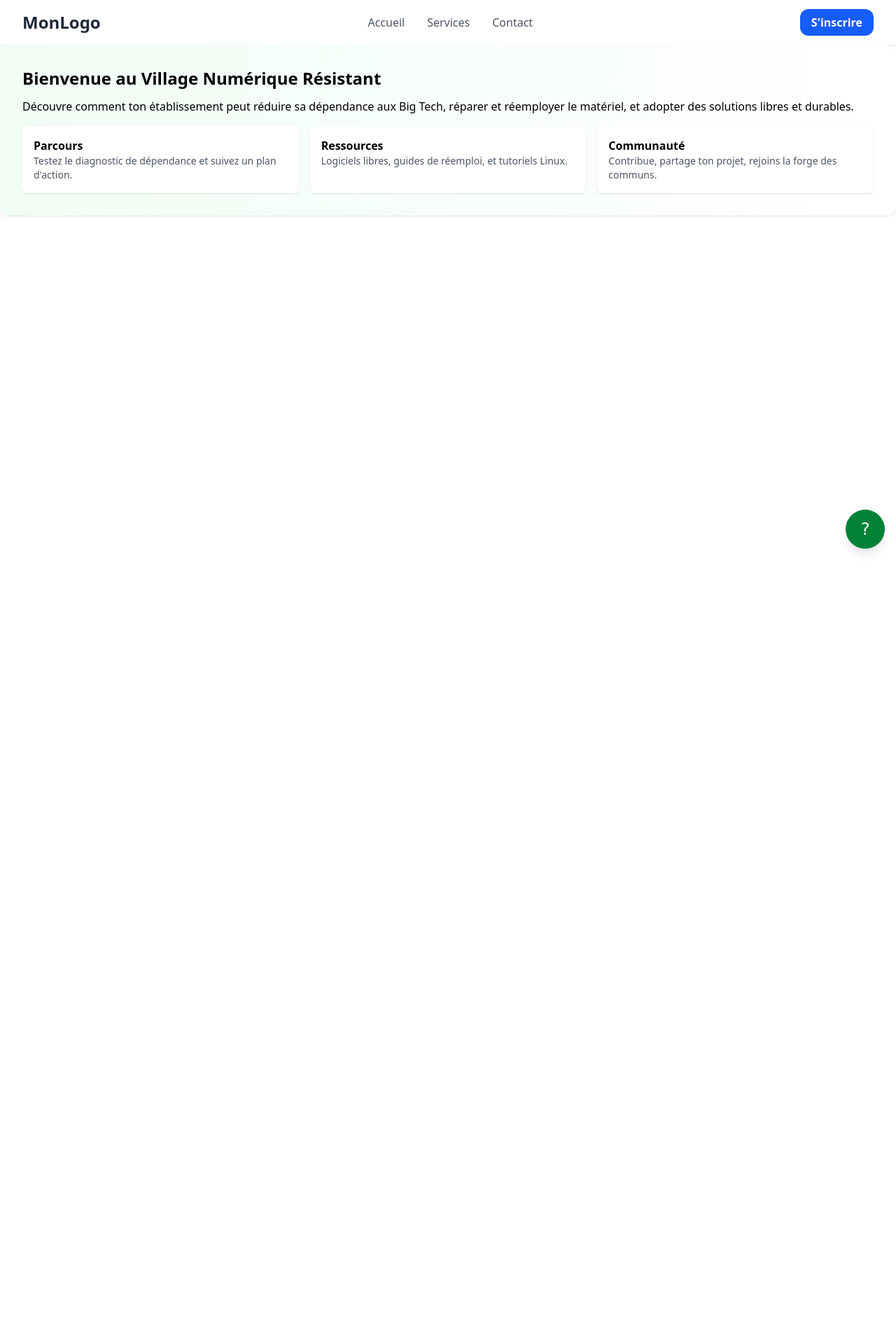
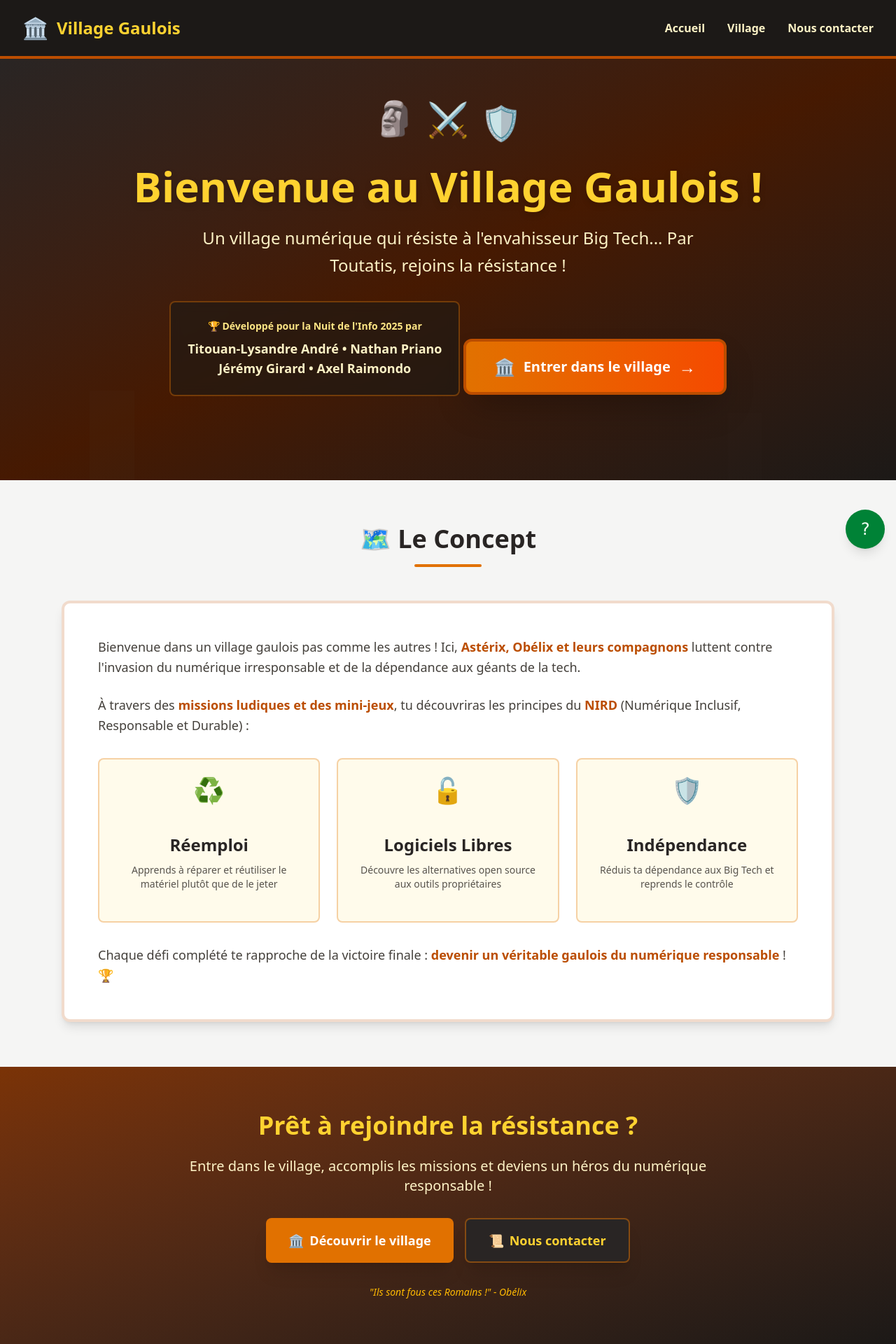
Before and after one commit to gJmry/NDLI-2025, a SvelteKit app: page / in a window 1280 px wide. Shown: the top 1920 px of the page at 70% size. Before the commit the page ends 800 px from the top, so only its background shows below. Built offline with nearby package versions, Linux system fonts and the light colour scheme.

Commit message:
page d'accueil

```diff
--- a/src/lib/components/Header.svelte
+++ b/src/lib/components/Header.svelte
@@ -1,50 +1,56 @@
-<header class="bg-white shadow">
+<script>
+    let mobileMenuOpen = false;
+
+    function toggleMenu() {
+        mobileMenuOpen = !mobileMenuOpen;
+    }
+</script>
+
+<!-- Header -->
+<header class="bg-stone-900 border-b-4 border-amber-700 shadow-lg">
     <div class="mx-auto max-w-7xl px-4 sm:px-6 lg:px-8">
-        <div class="flex h-16 items-center justify-between">
-
-            <a href="#" class="text-2xl font-bold text-gray-800">
-                MonLogo
+        <div class="flex h-20 items-center justify-between">
+            <!-- Logo -->
+            <a href="/" class="flex items-center gap-3 group">
+                <span class="text-3xl">🏛️</span>
+                <span class="text-2xl font-black text-amber-300 group-hover:text-amber-200 transition">
+                    Village Gaulois
+                </span>
             </a>
 
-            <nav class="hidden md:flex space-x-8 text-gray-600 font-medium">
-                <a href="#" class="hover:text-gray-900 transition">Accueil</a>
-                <a href="#" class="hover:text-gray-900 transition">Services</a>
-                <a href="#" class="hover:text-gray-900 transition">Contact</a>
+            <!-- Navigation desktop -->
+            <nav class="hidden md:flex space-x-8 text-amber-100 font-semibold">
+                <a href="/" class="hover:text-amber-300 transition-colors">
+                    Accueil
+                </a>
+                <a href="/village" class="hover:text-amber-300 transition-colors">
+                    Village
+                </a>
+                <a href="/papyrus-form" class="hover:text-amber-300 transition-colors">
+                    Nous contacter
+                </a>
             </nav>
 
-            <div class="hidden md:block">
-                <a href="#"
-                   class="rounded-xl bg-blue-600 px-4 py-2 text-white font-semibold hover:bg-blue-700 transition">
-                    S'inscrire
-                </a>
-            </div>
-
-            <button class="md:hidden p-2 rounded hover:bg-gray-100 transition" id="menu-btn">
+            <!-- Bouton mobile -->
+            <button
+                class="md:hidden p-2 rounded text-amber-300 hover:bg-stone-800 transition"
+                on:click={toggleMenu}
+            >
                 <svg xmlns="http://www.w3.org/2000/svg" class="h-6 w-6" fill="none"
                      viewBox="0 0 24 24" stroke="currentColor" stroke-width="2">
                     <path stroke-linecap="round" stroke-linejoin="round"
                           d="M4 6h16M4 12h16M4 18h16" />
                 </svg>
             </button>
-
         </div>
     </div>
 
-    <nav id="mobile-menu" class="md:hidden hidden px-4 pb-4 space-y-3 text-gray-700">
-        <a href="#" class="block hover:text-gray-900 transition">Accueil</a>
-        <a href="#" class="block hover:text-gray-900 transition">Services</a>
-        <a href="#" class="block hover:text-gray-900 transition">Contact</a>
-        <a href="#"
-           class="block text-center rounded-xl bg-blue-600 px-4 py-2 text-white font-semibold hover:bg-blue-700 transition">
-            S'inscrire
-        </a>
-    </nav>
-
-    <script>
-        const btn = document.getElementById('menu-btn');
-        const menu = document.getElementById('mobile-menu');
-        btn.addEventListener('click', () => {
-            menu.classList.toggle('hidden');
-        });
-    </script>
+    <!-- Menu mobile -->
+    {#if mobileMenuOpen}
+        <nav class="md:hidden px-4 pb-4 space-y-3 text-amber-100 border-t border-amber-700/30">
+            <a href="/" class="block py-2 hover:text-amber-300 transition">Accueil</a>
+            <a href="/village" class="block py-2 hover:text-amber-300 transition">Village</a>
+            <a href="/papyrus-form" class="block py-2 hover:text-amber-300 transition">Nous contacter</a>
+        </nav>
+    {/if}
 </header>
--- a/src/routes/+page.svelte
+++ b/src/routes/+page.svelte
@@ -5,39 +5,163 @@
 </script>
 
 <!-- <IntroLogo />  a remettre-->
-<Header />
-<section
-    class="bg-gradient-to-r from-green-50 to-white rounded-xl p-8 shadow-sm"
->
-    <h2 class="text-2xl font-bold mb-3">
-        Bienvenue au Village Numérique Résistant
-    </h2>
-    <p class="mb-4">
-        Découvre comment ton établissement peut réduire sa dépendance aux Big
-        Tech, réparer et réemployer le matériel, et adopter des solutions libres
-        et durables.
-    </p>
 
-    <div class="grid grid-cols-1 md:grid-cols-3 gap-4">
-        <div class="p-4 bg-white rounded-lg shadow">
-            <h3 class="font-semibold">Parcours</h3>
-            <p class="text-sm text-gray-600">
-                Testez le diagnostic de dépendance et suivez un plan d'action.
+ <Header />
+<section class="relative bg-gradient-to-br from-stone-800 via-amber-950 to-stone-900 text-amber-50 py-20 overflow-hidden">
+    <!-- Décor discret -->
+    <div class="absolute inset-0 opacity-10">
+        <div class="absolute bottom-0 left-[10%] w-16 h-32 bg-stone-600 opacity-50"></div>
+        <div class="absolute bottom-0 right-[15%] w-12 h-24 bg-stone-700 opacity-40"></div>
+    </div>
+
+    <div class="relative mx-auto max-w-5xl px-6 text-center">
+        <div class="mb-6 flex justify-center gap-4 text-5xl">
+            <span class="animate-bounce" style="animation-duration: 2s;">🗿</span>
+            <span class="animate-bounce" style="animation-duration: 2s; animation-delay: 0.2s;">⚔️</span>
+            <span class="animate-bounce" style="animation-duration: 2s; animation-delay: 0.4s;">🛡️</span>
+        </div>
+
+        <h1 class="text-5xl md:text-6xl font-black text-amber-300 mb-6 drop-shadow-lg">
+            Bienvenue au Village Gaulois !
+        </h1>
+
+        <p class="text-xl md:text-2xl text-amber-100 mb-8 max-w-3xl mx-auto leading-relaxed">
+            Un village numérique qui résiste à l'envahisseur Big Tech...
+            Par Toutatis, rejoins la résistance !
+        </p>
+
+        <div class="inline-block bg-stone-900/60 backdrop-blur-sm border-2 border-amber-600/40 rounded-lg p-6 mb-10">
+            <p class="text-amber-200 text-sm mb-2 font-semibold">
+                🏆 Développé pour la Nuit de l'Info 2025 par
+            </p>
+            <p class="text-amber-100 font-bold text-lg">
+                Titouan-Lysandre André • Nathan Priano<br>
+                Jérémy Girard • Axel Raimondo
             </p>
         </div>
-        <div class="p-4 bg-white rounded-lg shadow">
-            <h3 class="font-semibold">Ressources</h3>
-            <p class="text-sm text-gray-600">
-                Logiciels libres, guides de réemploi, et tutoriels Linux.
-            </p>
+
+        <!-- Gros bouton CTA -->
+        <a
+            href="/village"
+            class="inline-flex items-center gap-3 bg-gradient-to-r from-amber-600 to-orange-600 hover:from-amber-500 hover:to-orange-500 text-white font-black text-xl px-10 py-5 rounded-xl shadow-2xl transform hover:scale-105 transition-all duration-200 border-4 border-amber-700"
+        >
+            <span class="text-2xl">🏛️</span>
+            Entrer dans le village
+            <span class="text-2xl">→</span>
+        </a>
+    </div>
+</section>
+
+<!-- Section Concept -->
+<section class="bg-stone-100 py-16">
+    <div class="mx-auto max-w-6xl px-6">
+        <div class="text-center mb-12">
+            <h2 class="text-4xl font-black text-stone-800 mb-4">
+                🗺️ Le Concept
+            </h2>
+            <div class="w-24 h-1 bg-amber-600 mx-auto rounded-full"></div>
         </div>
-        <div class="p-4 bg-white rounded-lg shadow">
-            <h3 class="font-semibold">Communauté</h3>
-            <p class="text-sm text-gray-600">
-                Contribue, partage ton projet, rejoins la forge des communs.
-            </p>
+
+        <div class="bg-white rounded-xl shadow-lg border-4 border-amber-700/20 p-8 md:p-12">
+            <div class="prose prose-lg max-w-none">
+                <p class="text-stone-700 text-lg leading-relaxed mb-6">
+                    Bienvenue dans un village gaulois pas comme les autres ! Ici, <strong class="text-amber-700">Astérix, Obélix et leurs compagnons</strong> luttent contre l'invasion du numérique irresponsable et de la dépendance aux géants de la tech.
+                </p>
+
+                <p class="text-stone-700 text-lg leading-relaxed mb-6">
+                    À travers des <strong class="text-amber-700">missions ludiques et des mini-jeux</strong>, tu découvriras les principes du <strong class="text-amber-700">NIRD</strong> (Numérique Inclusif, Responsable et Durable) :
+                </p>
+
+                <div class="grid md:grid-cols-3 gap-6 my-8">
+                    <div class="bg-amber-50 border-2 border-amber-600/30 rounded-lg p-6 text-center">
+                        <div class="text-4xl mb-3">♻️</div>
+                        <h3 class="font-black text-stone-800 mb-2">Réemploi</h3>
+                        <p class="text-sm text-stone-600">
+                            Apprends à réparer et réutiliser le matériel plutôt que de le jeter
+                        </p>
+                    </div>
+
+                    <div class="bg-amber-50 border-2 border-amber-600/30 rounded-lg p-6 text-center">
+                        <div class="text-4xl mb-3">🔓</div>
+                        <h3 class="font-black text-stone-800 mb-2">Logiciels Libres</h3>
+                        <p class="text-sm text-stone-600">
+                            Découvre les alternatives open source aux outils propriétaires
+                        </p>
+                    </div>
+
+                    <div class="bg-amber-50 border-2 border-amber-600/30 rounded-lg p-6 text-center">
+                        <div class="text-4xl mb-3">🛡️</div>
+                        <h3 class="font-black text-stone-800 mb-2">Indépendance</h3>
+                        <p class="text-sm text-stone-600">
+                            Réduis ta dépendance aux Big Tech et reprends le contrôle
+                        </p>
+                    </div>
+                </div>
+
+                <p class="text-stone-700 text-lg leading-relaxed">
+                    Chaque défi complété te rapproche de la victoire finale : <strong class="text-amber-700">devenir un véritable gaulois du numérique responsable</strong> ! 🏆
+                </p>
+            </div>
         </div>
 
         <Chatbot />
     </div>
 </section>
+
+<!-- Section CTA Final -->
+<section class="bg-gradient-to-br from-amber-900 to-stone-900 text-amber-50 py-16">
+    <div class="mx-auto max-w-4xl px-6 text-center">
+        <h2 class="text-4xl font-black text-amber-300 mb-6">
+            Prêt à rejoindre la résistance ?
+        </h2>
+        <p class="text-xl text-amber-100 mb-8">
+            Entre dans le village, accomplis les missions et deviens un héros du numérique responsable !
+        </p>
+        <div class="flex flex-col sm:flex-row gap-4 justify-center">
+            <a
+                href="/village"
+                class="inline-flex items-center justify-center gap-2 bg-amber-600 hover:bg-amber-500 text-white font-black text-lg px-8 py-4 rounded-lg shadow-xl transform hover:scale-105 transition-all"
+            >
+                <span>🏛️</span>
+                Découvrir le village
+            </a>
+            <a
+                href="/papyrus-form"
+                class="inline-flex items-center justify-center gap-2 bg-stone-800 hover:bg-stone-700 text-amber-300 font-black text-lg px-8 py-4 rounded-lg shadow-xl transform hover:scale-105 transition-all border-2 border-amber-600/50"
+            >
+                <span>📜</span>
+                Nous contacter
+            </a>
+        </div>
+        <p class="text-amber-400 text-sm mt-8 italic">
+            "Ils sont fous ces Romains !" - Obélix
+        </p>
+    </div>
+</section>
+
+<!-- Footer -->
+<footer class="bg-stone-900 text-amber-200 py-8 border-t-4 border-amber-700">
+    <div class="mx-auto max-w-7xl px-6 text-center">
+        <p class="text-sm">
+            © 2025 Village Gaulois - Nuit de l'Info 2025
+        </p>
+        <p class="text-xs text-amber-400 mt-2">
+            Développé avec ❤️ et 🧪 potion magique par une équipe de gaulois résistants
+        </p>
+    </div>
+</footer>
+
+<style>
+    @keyframes bounce {
+        0%, 100% {
+            transform: translateY(0);
+        }
+        50% {
+            transform: translateY(-20px);
+        }
+    }
+
+    .animate-bounce {
+        animation: bounce 2s ease-in-out infinite;
+    }
+</style>
```
